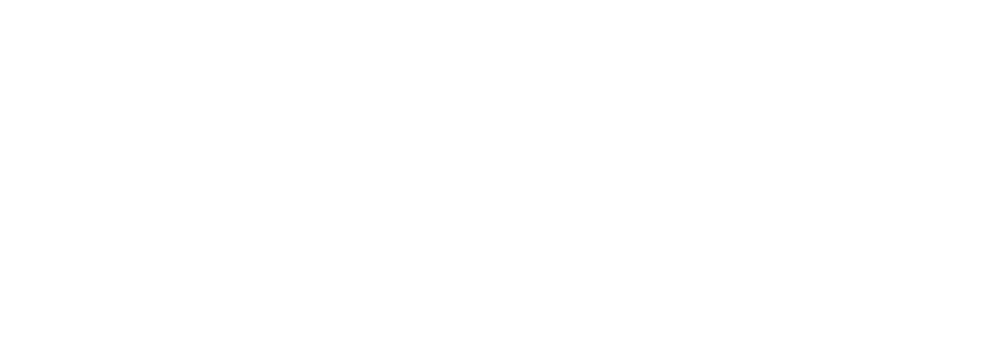
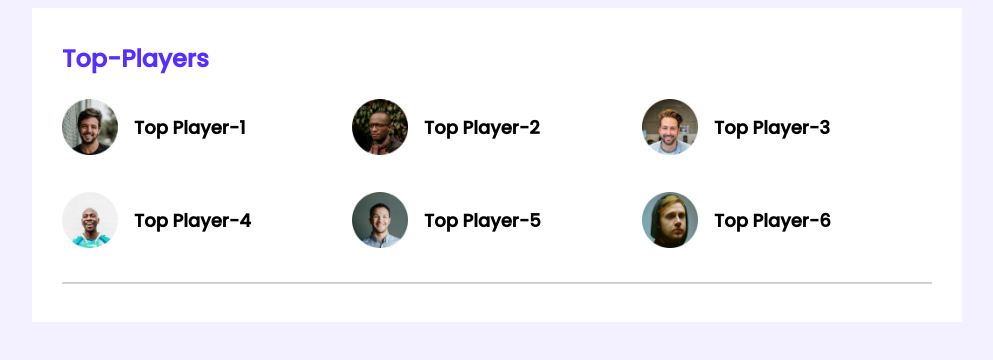
Before and after one commit to Hafiz-Sakib/leader-board-css3, a plain HTML site: page index.html in a window 1280 px wide. Shown: the whole page, without its empty margins (143-1136 px from the left). Drawn offline with Linux system fonts and the light colour scheme.

Commit message:
top players added

```diff
--- a/index.html
+++ b/index.html
@@ -5,8 +5,48 @@
     <meta http-equiv="X-UA-Compatible" content="IE=edge">
     <meta name="viewport" content="width=device-width, initial-scale=1.0">
     <title>Leader Board</title>
+    <!-- stylesheet -->
+    <link rel="stylesheet" href="styles/style.css">
 </head>
 <body>
+    <!-- header start -->
+    <header>
 
+    </header>
+    <!-- header-end -->
+    <main>
+        <!-- top players and top blogs -->
+        <section class="container">
+            <h2 class="section-title">Top-Players</h2>
+         <div class="top-players">
+             <!-- .player*6>img[src="images/players/player-$".png]+h3{Top Player-$} -->
+             <div class="player">
+                 <img src="images/players/player-1.png" alt="">
+                 <h3 class="player-name">Top Player-1</h3>
+             </div>
+             <div class="player">
+                 <img src="images/players/player-2.png" alt="">
+                 <h3 class="player-name">Top Player-2</h3>
+             </div>
+             <div class="player">
+                 <img src="images/players/player-3.png" alt="">
+                 <h3 class="player-name">Top Player-3</h3>
+             </div>
+             <div class="player">
+                 <img src="images/players/player-4.png" alt="">
+                 <h3 class="player-name">Top Player-4</h3>
+             </div>
+             <div class="player">
+                 <img src="images/players/player-5.png" alt="">
+                 <h3 class="player-name" >Top Player-5</h3>
+             </div>
+             <div class="player">
+                 <img src="images/players/player-6.png" alt="">
+                 <h3 class="player-name">Top Player-6</h3>
+             </div>
+         </div>
+         <hr>
+        </section>
+    </main>
 </body>
 </html>
--- /dev/null
+++ b/styles/style.css
@@ -0,0 +1,44 @@
+/* fonts */
+@import url("https://fonts.googleapis.com/css2?family=Poppins:wght@400;500&display=swap");
+/* common styles or utilites */
+body {
+  font-family: "Poppins", sans-serif;
+  background-color: #f3f1ff;
+}
+.container {
+  background-color: white;
+  width: 870px;
+  padding: 30px;
+}
+main {
+  display: flex;
+  justify-content: center;
+}
+hr {
+  border: 1px solid #d1d1d1;
+}
+/* top players style */
+.section-title {
+  color: #562eff;
+  font-size: 24;
+  margin-top: 3px;
+}
+.top-players {
+  display: grid;
+  grid-template-columns: repeat(3, 1fr);
+  /* grid-template-columns: 1fr 1fr 1fr; */
+  grid-row-gap: 30px;
+  margin-bottom: 30px;
+}
+.player {
+  display: flex;
+  align-items: center;
+}
+.player img {
+  width: 56px;
+  height: 56px;
+}
+.player-name {
+  margin-left: 16px;
+  font-size: 18px;
+}
```
